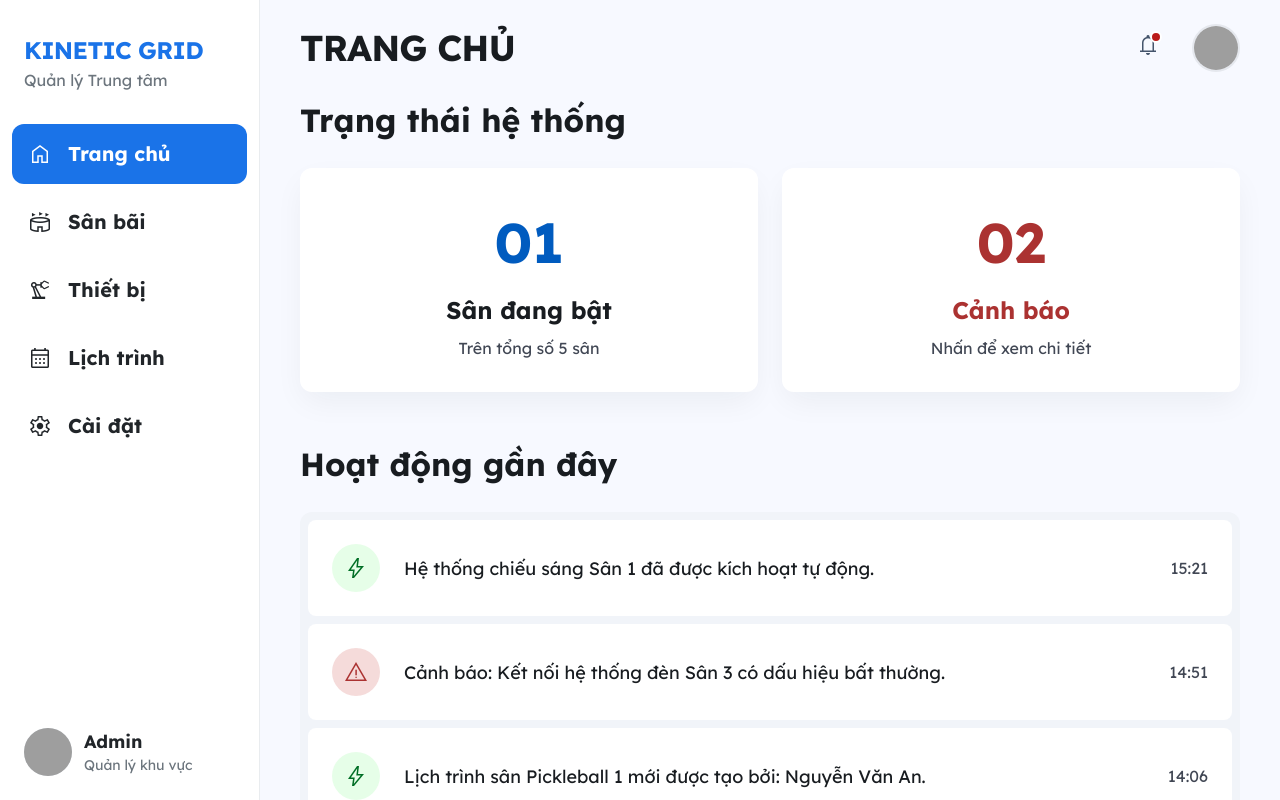
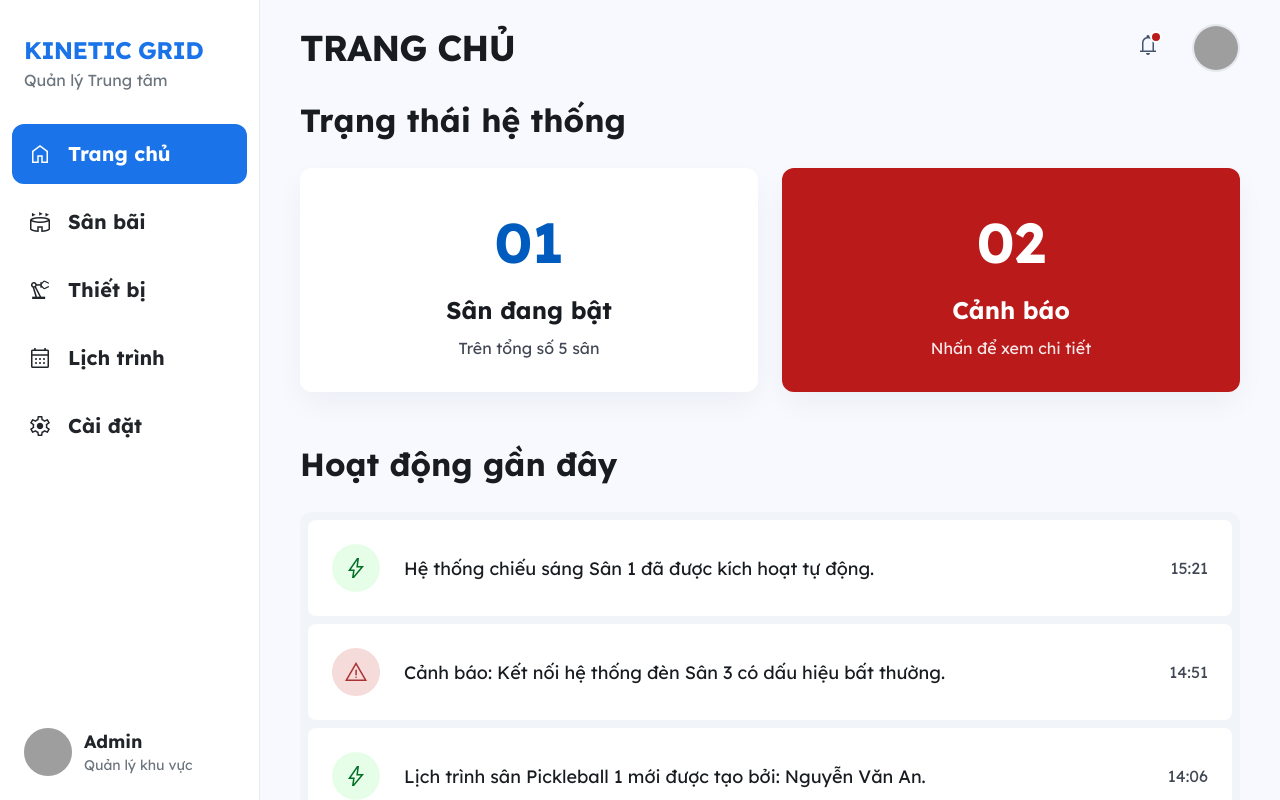
Before and after one commit to Uyhuynh23/HCI, a React (Vite) app: page / in a window 1280 px wide. Built offline with nearby package versions, Linux system fonts and the light colour scheme; grey boxes are pictures that could not be loaded.

Commit message:
fix: update Homepage

```diff
--- a/src/pages/HomePage.jsx
+++ b/src/pages/HomePage.jsx
@@ -78,15 +78,14 @@ export function HomePage() {
             {/* Status Card - Clickable Warning Card */}
             <div
               onClick={() => warningCount > 0 && setIsWarningModalOpen(true)}
-            className={`bg-surface-container-lowest p-8 rounded-xl custom-shadow flex flex-col items-center justify-center text-center space-y-2 transition-all duration-200 ${
-              warningCount > 0
-                ? 'cursor-pointer hover:bg-red-50/50 hover:shadow-lg hover:scale-[1.02] active:scale-[0.98] ring-1 ring-transparent hover:ring-tertiary/20'
-                : ''
+              className={`p-8 rounded-xl custom-shadow flex flex-col items-center justify-center text-center space-y-2 transition-all duration-200 ${warningCount > 0
+                ? 'bg-[#ba1a1a] cursor-pointer hover:bg-[#93000a] hover:shadow-xl hover:scale-[1.02] active:scale-[0.98] ring-4 ring-[#ba1a1a]/30'
+                : 'bg-surface-container-lowest'
                 }`}
             >
-            <span className="text-[56px] font-bold text-tertiary">{String(warningCount).padStart(2, '0')}</span>
-            <p className="text-[24px] font-bold text-tertiary">Cảnh báo</p>
-            <p className="text-[16px] text-on-surface-variant">
+              <span className={`text-[56px] font-bold ${warningCount > 0 ? 'text-white' : 'text-tertiary'}`}>{String(warningCount).padStart(2, '0')}</span>
+              <p className={`text-[24px] font-bold ${warningCount > 0 ? 'text-white' : 'text-tertiary'}`}>Cảnh báo</p>
+              <p className={`text-[16px] ${warningCount > 0 ? 'text-white/90' : 'text-on-surface-variant'}`}>
                 {warningCount > 0 ? 'Nhấn để xem chi tiết' : 'Không có cảnh báo'}
               </p>
             </div>
@@ -100,16 +99,13 @@ export function HomePage() {
             {recentActivities.map((activity, index) => (
               <div
                 key={activity.id}
-              className={`flex items-center justify-between p-6 bg-surface-container-lowest rounded-lg ${
-                index < recentActivities.length - 1 ? 'mb-2' : ''
+                className={`flex items-center justify-between p-6 bg-surface-container-lowest rounded-lg ${index < recentActivities.length - 1 ? 'mb-2' : ''
                   }`}
               >
                 <div className="flex items-center gap-6">
-                <div className={`w-12 h-12 rounded-full flex items-center justify-center ${
-                  activity.type === 'warning' ? 'bg-tertiary-container/20' : 'bg-secondary-container/20'
+                  <div className={`w-12 h-12 rounded-full flex items-center justify-center ${activity.type === 'warning' ? 'bg-tertiary-container/20' : 'bg-secondary-container/20'
                     }`}>
-                  <span className={`material-symbols-outlined ${
-                    activity.type === 'warning' ? 'text-tertiary' : 'text-secondary'
+                    <span className={`material-symbols-outlined ${activity.type === 'warning' ? 'text-tertiary' : 'text-secondary'
                       }`}>
                       {activity.type === 'warning' ? 'warning' : 'bolt'}
                     </span>
@@ -184,8 +180,7 @@ export function HomePage() {
 
                     {/* Status Indicator Dot */}
                     <div className="flex items-center gap-2 shrink-0">
-                    <span className={`inline-block w-2.5 h-2.5 rounded-full ${
-                      eq.connectionStatus === 'connecting' ? 'bg-amber-400 animate-pulse' : 'bg-red-500 animate-pulse'
+                      <span className={`inline-block w-2.5 h-2.5 rounded-full ${eq.connectionStatus === 'connecting' ? 'bg-amber-400 animate-pulse' : 'bg-red-500 animate-pulse'
                         }`}></span>
                       <span className={`text-[13px] font-semibold ${statusInfo.color}`}>
                         {eq.connectionStatus === 'connecting' ? 'Đang thử' : 'Lỗi'}
```
Lines whose indentation alone changed are shown as unchanged.
